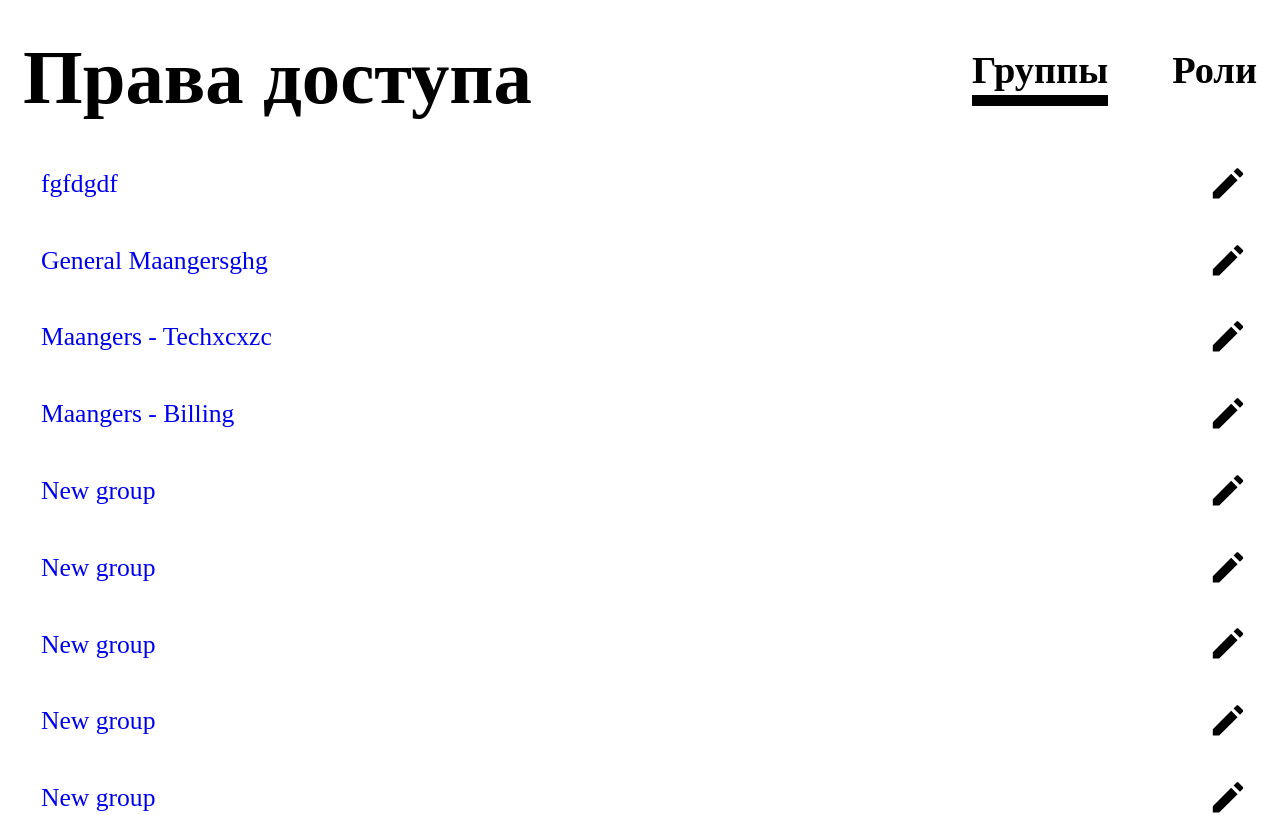
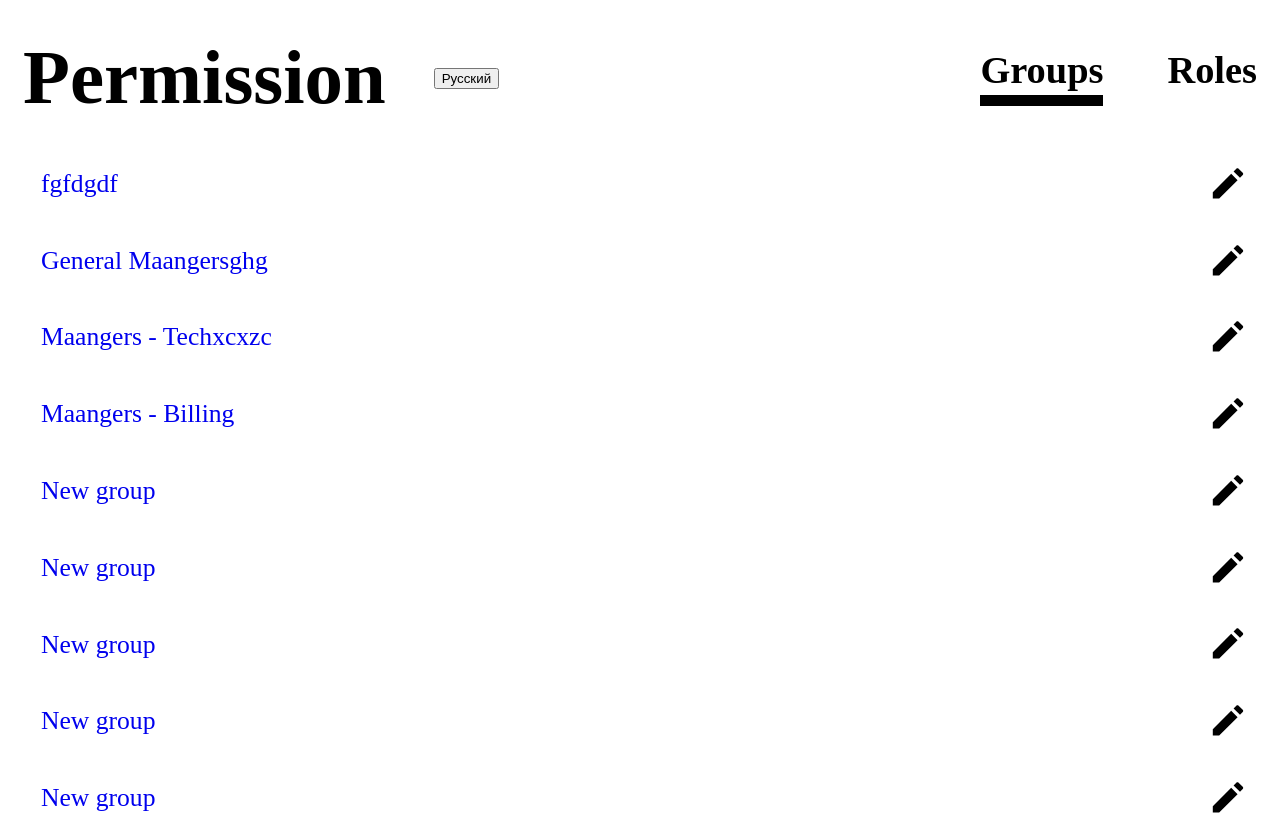
Before and after one commit to obronov/media, a Nuxt app in the folder app/: page /groups in a window 1280 px wide. Shown: the top 815 px of the page. Built offline with nearby package versions, Linux system fonts and the light colour scheme; no server answers; data requests are answered from the project's data file; what vue-ultimate-skeleton-cards would draw is missing.

Commit message:
added change of application language

```diff
--- a/app/components/HeaderDesktop.vue
+++ b/app/components/HeaderDesktop.vue
@@ -1,6 +1,7 @@
 <template>
   <div class="header-desktop container">
     <div class="header-desktop__title">{{translate('permission')}}</div>
+    <AppButton @click="$store.dispatch('changeLang')" :title="translate('lang')" class="btn-text">{{translate('lang')}}</AppButton>
     <nav class='header-desktop__nav'>
       <ul class="nav-items" v-if="!isEmptyArr(menu)">
         <li class="nav-items__item" v-for="(item, index) in menu" :key="`nav${index}`">
@@ -27,7 +28,7 @@ export default {
   font-size: 1rem;
   padding: 2em 15px;
   display: grid;
-  grid-template-columns: auto 1fr;
+  grid-template-columns: auto auto 1fr;
   grid-gap: 0 3em;
   align-items: center;
   border-bottom: .3em solid var(--black);
@@ -68,6 +69,9 @@ export default {
     border-color: var(--black);
   }
 }
+.btn-lang{
+
+}
 @media screen and (max-width: 1200px){
   .header-desktop{
     font-size: .8rem;
--- a/app/components/HeaderMobile.vue
+++ b/app/components/HeaderMobile.vue
@@ -1,6 +1,7 @@
 <template>
   <div class="header-mobile container">
     <div class="header-mobile__title">{{translate('permission')}}</div>
+    <AppButton @click="$store.dispatch('changeLang')" :title="translate('lang')" class="btn-text">{{translate('lang')}}</AppButton>
     <button class="header-mobile__btnMenu" type="button"  v-if="!isEmptyArr(menu)" @click="showMenu = !showMenu">
       <svg v-if="!showMenu" width="30" height="30" viewBox="0 0 30 30" fill="none" xmlns="http://www.w3.org/2000/svg">
         <rect x="4" y="7" width="22.8862" height="2.44443" rx="1"/>
@@ -47,10 +48,9 @@ export default {
   font-size: .5rem;
   padding: 2em 15px;
   display: grid;
-  grid-template-columns: auto auto;
+  grid-template-columns: auto auto 1fr;
   grid-gap: 0 3em;
   align-items: center;
-  justify-content: space-between;
   border-bottom: .3em solid var(--black);
   position: relative;
 }
@@ -67,6 +67,7 @@ export default {
   background: none;
   width: 3em;
   height: 3em;
+  justify-self: end;
   & svg{
     display: block;
     width: 100%;
@@ -89,9 +90,11 @@ export default {
   padding: 3em;
   transition: .3s;
   opacity: 0;
+  visibility: hidden;
+  z-index: 20;
   &.active{
     opacity: 1;
-    z-index: 20;
+    visibility: visible;
   }
 }
 .nav-items{
--- a/app/components/Welcome.vue
+++ b/app/components/Welcome.vue
@@ -15,7 +15,7 @@ export default {
 
 <style lang='scss' scoped>
 .welcome{
-  font-size: 1rem;
+  font-size: 1em;
   border-radius: 1em;
   background: var(--white);
   padding: 5em;
@@ -23,14 +23,17 @@ export default {
   display: flex;
   flex-flow: column wrap;
   justify-content: center;
+  margin: 5px;
 }
 .welcome__title{
   font-size: 5em;
   margin: 0 0 .6em;
+  text-align: center;
 }
 .btn-login{
   padding: .5em 2em ;
   border-radius: 1em;
   margin: 0 auto;
 }
+
 </style>
--- a/app/store/index.js
+++ b/app/store/index.js
@@ -1,9 +1,7 @@
 
 export const state = () => ({
-  showSkeleton: false,
   showSidebar: false,
-  token: null,
-  lang: 'ru',
+  lang: 'en',
   vocabulary:{
     'ru':{
       'saved': 'Сохранено',
@@ -42,13 +40,23 @@ export const state = () => ({
 
 
 export const mutations = {
-  setShowSkeleton(state, value){
-    state.showSkeleton = value;
-  },
   setShowSidebar(state, value){
     state.showSidebar = value;
   },
-  setToken(state, value){
-    state.token = value;
+  setLang(state, value){
+    state.lang = value;
   }
 }
+
+export const actions = {
+  changeLang(store){
+    let lang = store.state.lang;
+
+    if(lang == 'ru'){
+      store.commit('setLang', 'en');
+    }else{
+      store.commit('setLang', 'ru');
+    }
+
+  }
+}
```
Also changed, not shown: 1 other file (tests, documents, lock files or other folders).
